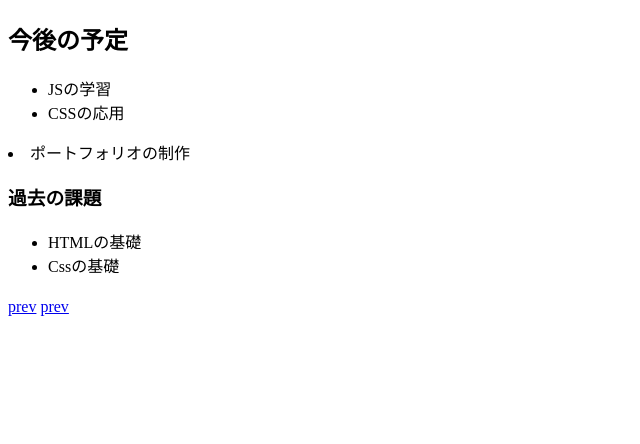
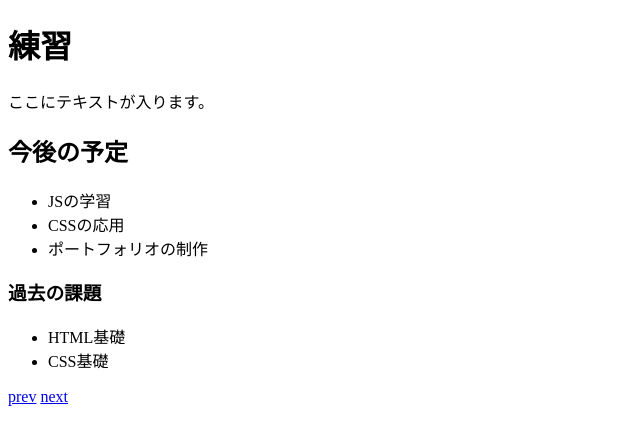
Before and after one commit to KUAD-XtechDesign/simple-page-shimizushota1235, a plain HTML site: page practice.html in a window 1280 px wide. Shown: the whole page, without its empty margins (0-640 px from the left). Drawn offline with Linux system fonts and the light colour scheme.

Commit message:
htmlに追加

```diff
--- a/practice.html
+++ b/practice.html
@@ -7,38 +7,30 @@
 </head>
 <body>
     <div class="info">
-        <h1 id="title>練習</h1>
+        <h1 id="title">練習</h1>
+        <div class="txt">
           ここにテキストが入ります。
         </div>
-
         <div class="future">
           <h2>今後の予定</h2>
           <ul class="list">
             <li>JSの学習</li>
-            <li>CSSの応用</ul>
+            <li>CSSの応用</li>
             <li>ポートフォリオの制作</li>
           </ul>
         </div>
-
         <div class="past">
           <h3>過去の課題</h3>
           <ul class="list">
-    <li>HTMLの基礎</li>
-    <li>Cssの基礎</li>
+            <li>HTML基礎</li>
+            <li>CSS基礎</li>
           </ul>
         </div>
-
       </div>
       <div class="btns">
         <a class="prev btn" href="#">prev</a>
-    <a class="next btn" href="#">prev</a>
+        <a class="next btn" href="#">next</a>
       </div>
     </div>
-
-
-
-
-
-
 </body>
 </html>
```
Also changed, not shown: 1 other file. Lines whose indentation alone changed are shown as unchanged.
